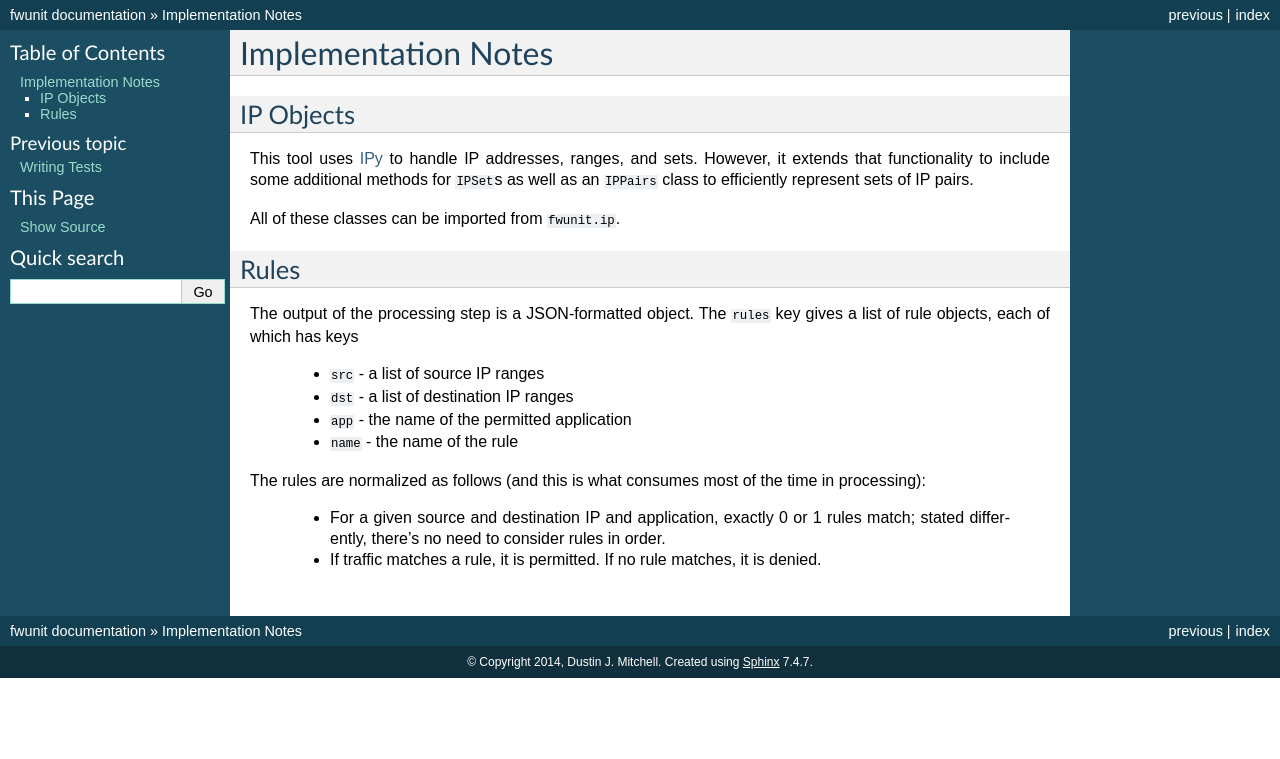
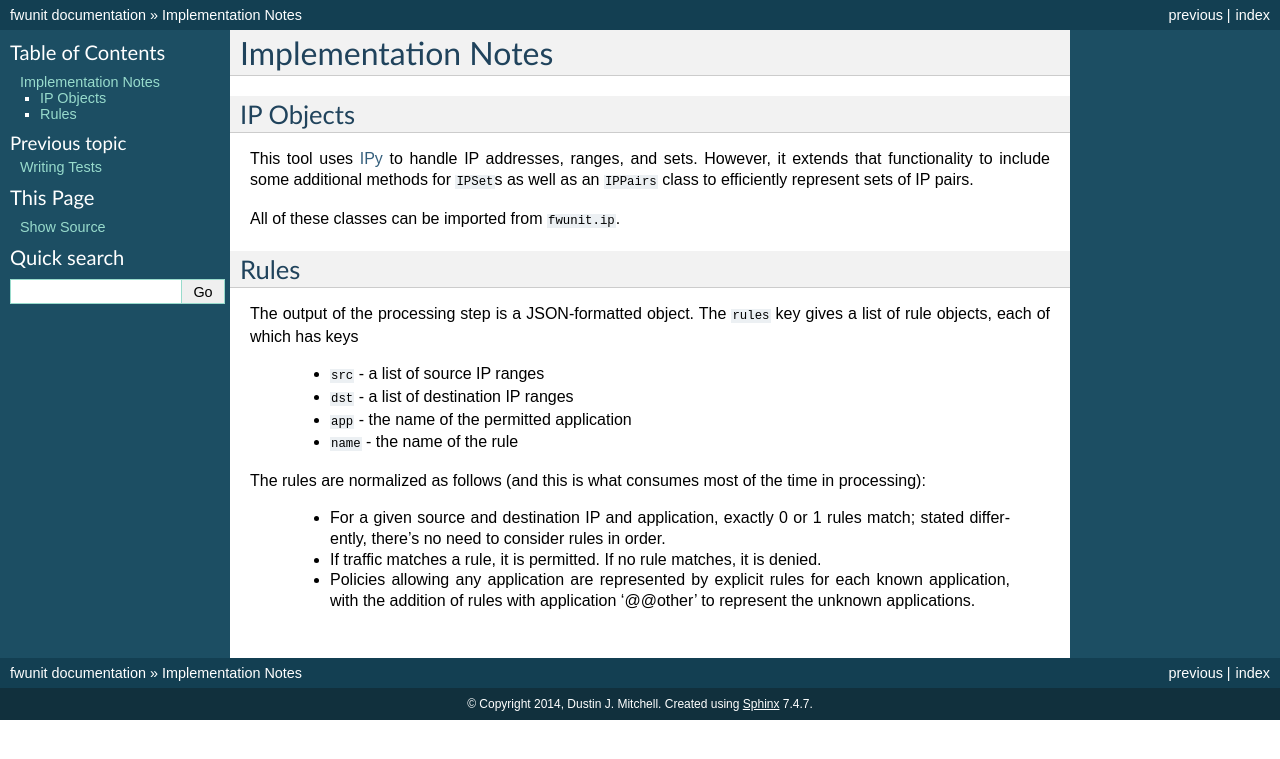
Before and after one commit to mozilla/build-fwunit, a Sphinx documentation site: the page built from docs/implementation.rst, in a window 1280 px wide. Shown: the top 759 px of the page. Built offline with Sphinx 7.4.7, drawn with Linux system fonts in a browser that asks for light colours; the version number could not be read and is left out.

Commit message:
doc @@other

```diff
--- a/docs/implementation.rst
+++ b/docs/implementation.rst
@@ -26,3 +26,5 @@ The rules are normalized as follows (and this is what consumes most of the time
    match; stated differently, there's no need to consider rules in order.
 
  * If traffic matches a rule, it is permitted.  If no rule matches, it is denied.
+
+ * Policies allowing any application are represented by explicit rules for each known application, with the addition of rules with application '@@other' to represent the unknown applications.
```
